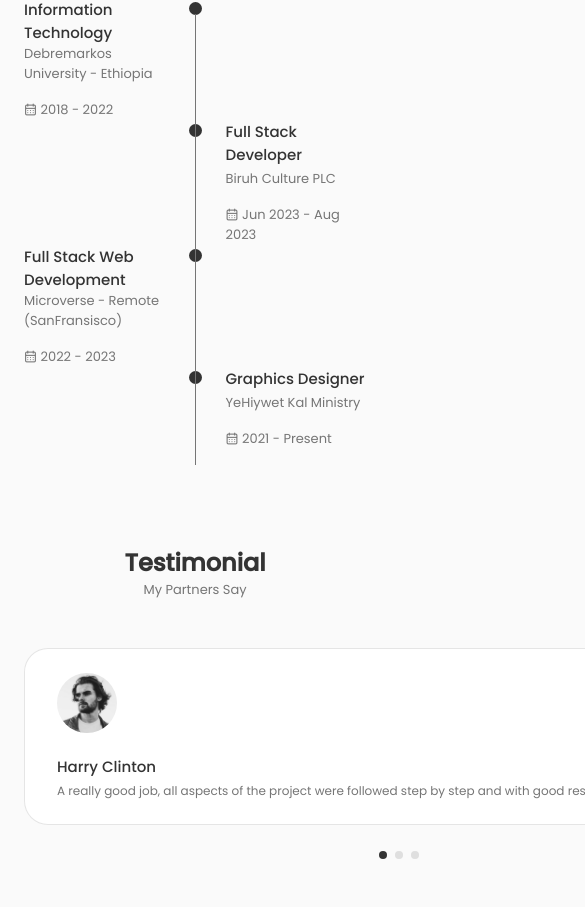
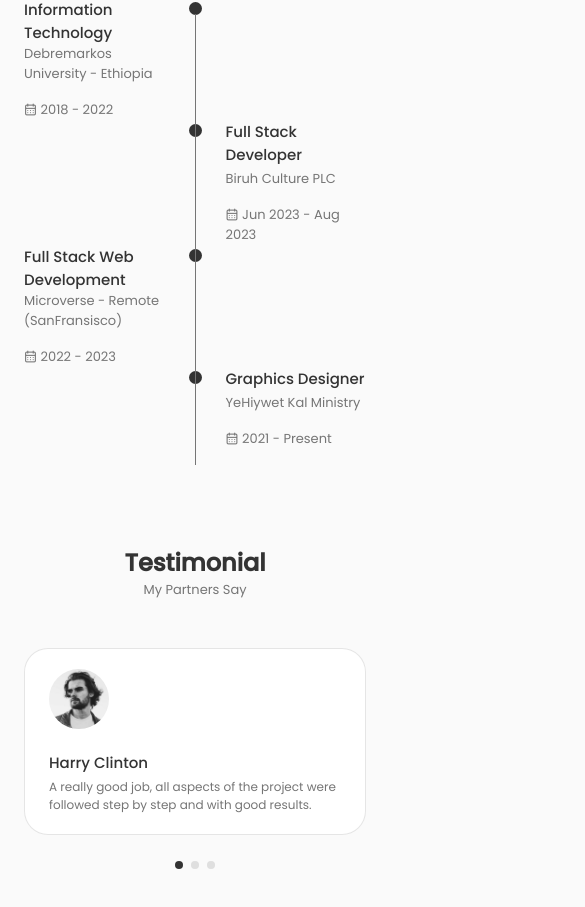
Before and after one commit to AmanWorku/AmanWorku.github.io, a React (Create React App) app: page / in a window 390 px wide. Shown: the part 3135-4042 px from the top of the page, 585 px wide, since content can reach past the window. Built offline with nearby package versions, Linux system fonts and the light colour scheme.

Commit message:
Finish working with testimonials

```diff
--- a/src/components/testimonials/testimonials.css
+++ b/src/components/testimonials/testimonials.css
@@ -33,3 +33,12 @@
 .swiper-pagination-bullet-active {
     background-color: var(--title-color) !important;
 }
+
+@media  screen and (max-width: 992px) {
+    .testimonial__container {
+        width: initial;
+    }
+    .testimonial__card {
+        padding: 1.25rem 1.5rem;
+    }
+}
```
